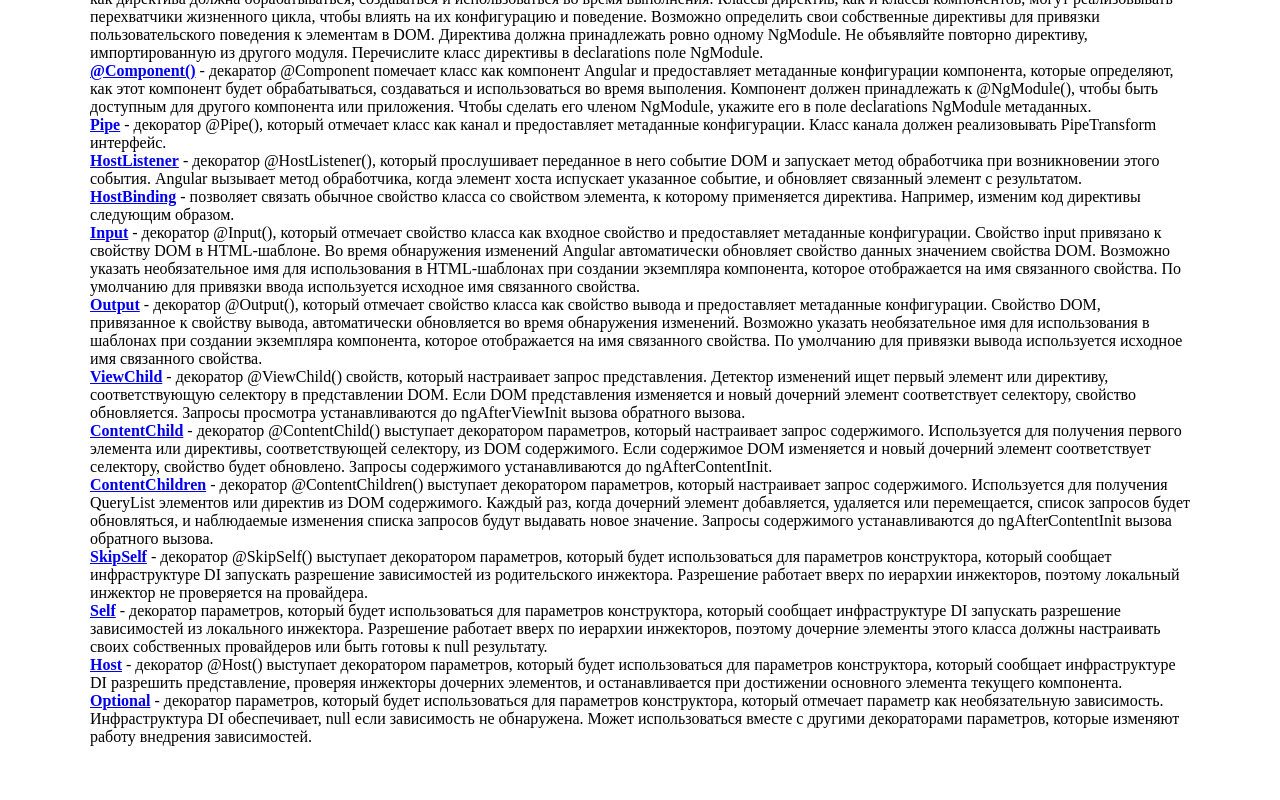
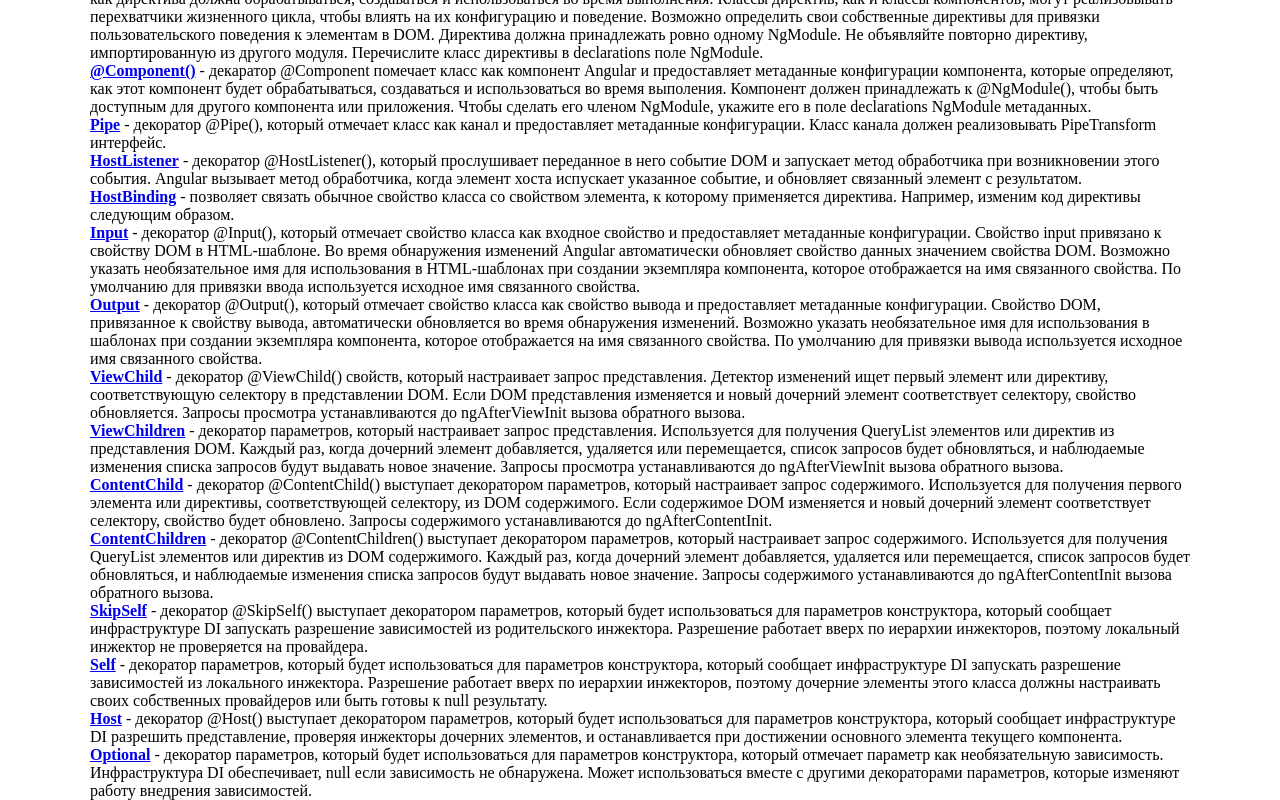
Before and after one commit to ArtemKashirin/API, an Angular app: page / in a window 1280 px wide. Shown: the part 640-1440 px from the top of the page. Before the commit the page ends 1386 px from the top, so only its background shows below. Built offline with nearby package versions, Linux system fonts and the light colour scheme.

Commit message:
DECORATOR: ViewChildren

```diff
--- a/src/app/app.component.html
+++ b/src/app/app.component.html
@@ -24,6 +24,7 @@
 <app-input></app-input>
 <app-output></app-output>
 <app-view-child></app-view-child>
+<app-view-children></app-view-children>
 <app-content-child></app-content-child>
 <app-content-children></app-content-children>
 <app-skip-self></app-skip-self>
--- a/src/app/app.module.ts
+++ b/src/app/app.module.ts
@@ -37,6 +37,7 @@
 import { HostBindingComponent } from './decorator/host-binding/host-binding.component';
 import { OptionalComponent } from './decorator/optional/optional.component';
 import { SelfComponent } from './decorator/self/self.component';
+import { ViewChildrenComponent } from './decorator/view-children/view-children.component';
 
 
 @NgModule({
@@ -76,6 +77,7 @@
     HostBindingComponent,
     OptionalComponent,
     SelfComponent,
+    ViewChildrenComponent,
   ],
   imports: [
     BrowserModule,
--- /dev/null
+++ b/src/app/decorator/view-children/view-children.component.html
@@ -0,0 +1,26 @@
+<p><b><a [href] = "this.ViewChildren">ViewChildren</a></b> - декоратор параметров, который настраивает запрос представления. Используется
+  для получения QueryList элементов или директив из представления DOM. Каждый раз, когда дочерний элемент добавляется, удаляется или
+  перемещается, список запросов будет обновляться, и наблюдаемые изменения списка запросов будут выдавать новое значение. Запросы просмотра
+  устанавливаются до ngAfterViewInit вызова обратного вызова.</p>
+<!--<div>-->
+<!--  <p>Свойства метаданных:</p>-->
+<!--  <ul>-->
+<!--    <li><i>селектор</i> - тип директивы или имя, используемое для запроса;</li>-->
+<!--    <li><i>read</i> - используется для чтения другого токена из запрошенных элементов.</li>-->
+<!--  </ul>-->
+<!--  <p>Поддерживаются следующие селекторы:</p>-->
+<!--  <ul>-->
+<!--    <li><i>Любой класс с декоратором или @Component @Directive;</i></li>-->
+<!--    <li><i>Ссылочная переменная шаблона в виде строки;</i></li>-->
+<!--    <li><i>Любой поставщик, определенный в дереве дочерних компонентов текущего компонента;</i></li>-->
+<!--    <li><i>Любой провайдер, определенный с помощью строкового токена;</i></li>-->
+<!--    <li><i>TemplateRef.</i></li>-->
+<!--  </ul>-->
+<!--  <p>Следующие значения поддерживаются read:</p>-->
+<!--  <ul>-->
+<!--    <li><i>Любой класс с декоратором или @Component@ Directive;</i></li>-->
+<!--    <li><i>Любой поставщик, определенный на инжекторе компонента, который соответствует selector этому запросу;</i></li>-->
+<!--    <li><i>Любой провайдер, определенный с помощью строкового токена;</i></li>-->
+<!--    <li><i>TemplateRef, ElementRef и ViewContainerRef.</i></li>-->
+<!--  </ul>-->
+<!--</div>-->
--- /dev/null
+++ b/src/app/decorator/view-children/view-children.component.ts
@@ -0,0 +1,15 @@
+import { Component, OnInit } from '@angular/core';
+
+@Component({
+  selector: 'app-view-children',
+  templateUrl: './view-children.component.html',
+  styleUrls: ['./view-children.component.scss']
+})
+export class ViewChildrenComponent implements OnInit {
+public ViewChildren: string = 'https://angular.io/api/core/ViewChildren';
+  constructor() { }
+
+  ngOnInit(): void {
+  }
+
+}
```
Also changed, not shown: src/app/decorator/view-children/view-children.component.scss (added).
